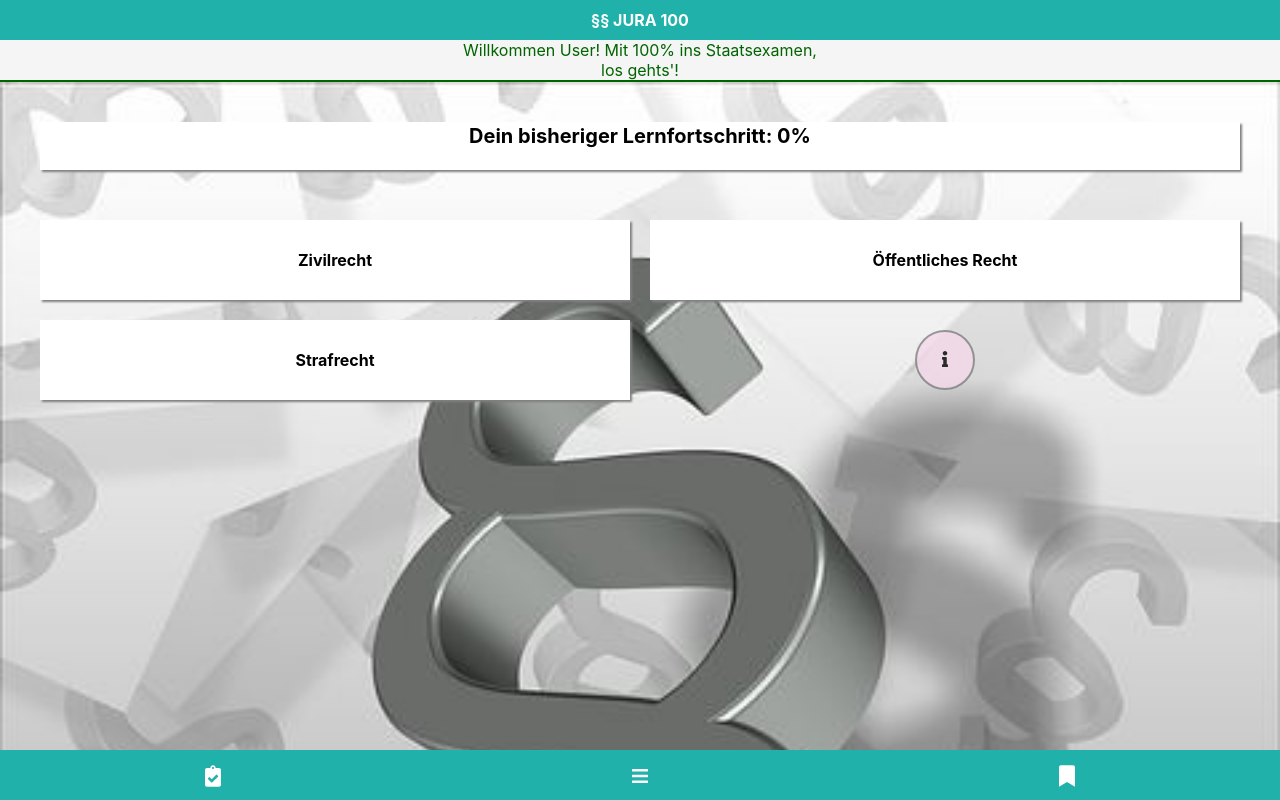
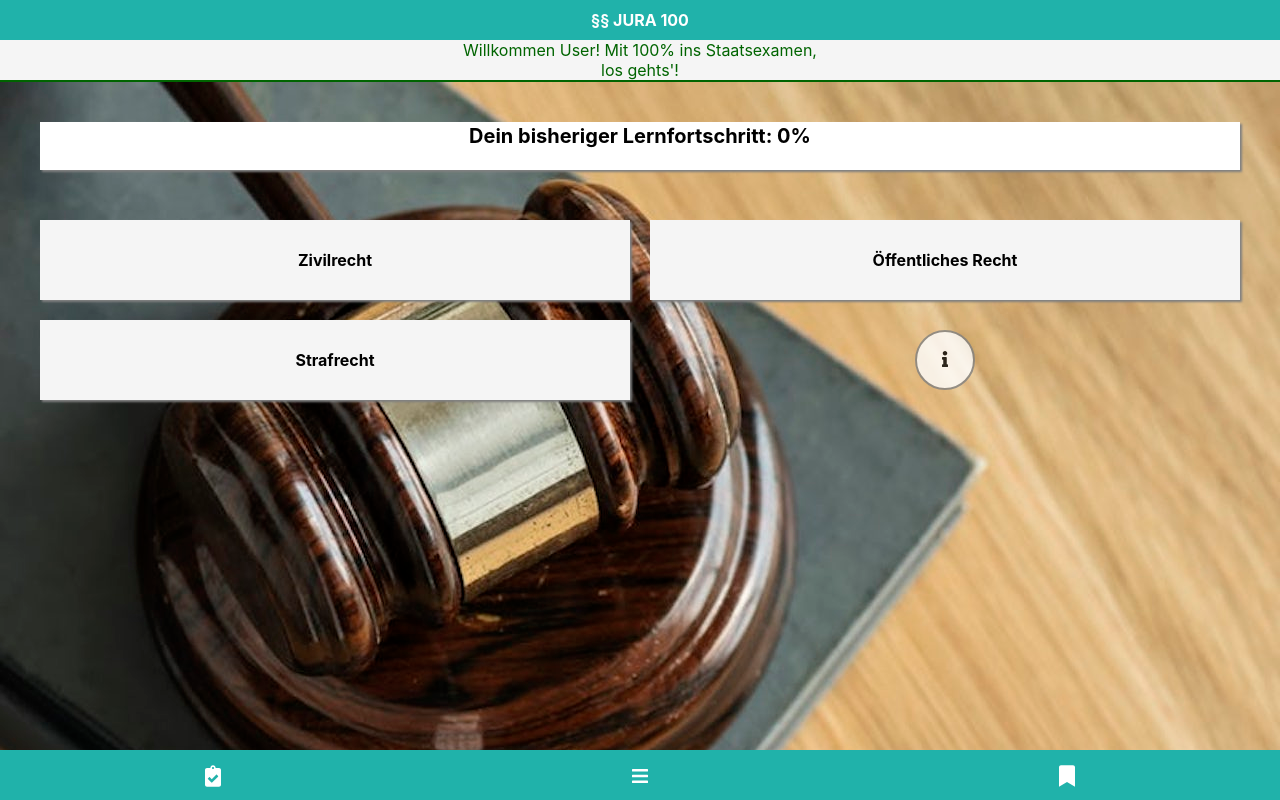
Before and after one commit to CaroSophie/Jura100, a React (Create React App) app: page / in a window 1280 px wide. Built offline with nearby package versions, Linux system fonts and the light colour scheme; what uid would draw is missing.

Commit message:
Change background

```diff
--- a/src/components/Card.js
+++ b/src/components/Card.js
@@ -11,7 +11,7 @@ const Stylecards = styled.div`
   box-shadow: 2px 2px 2px grey;
   /* border-radius: 20px; */
   /* border: 1px solid grey; */
-  background: white;
+  background: whitesmoke;
   font-weight: bold;
 `
 
--- a/src/components/Instruction.js
+++ b/src/components/Instruction.js
@@ -25,7 +25,7 @@ const Toggle = styled.button`
   font-size: 1em;
   height: 60px;
   width: 60px;
-  background: #f5d9ea;
+  background: white;
   opacity: 0.8;
 
   &:focus {
--- a/src/screens/Contentpage.js
+++ b/src/screens/Contentpage.js
@@ -4,7 +4,7 @@ import styled from 'styled-components'
 import Header from '../components/Header'
 import Content from '../components/Content'
 import Footer from '../components/Footer'
-import img from '../images/Paragraph.jpg'
+import img from '../images/background.jpeg'
 
 const Wrapper = styled.section`
   height: 100vh;
--- a/src/screens/Home.js
+++ b/src/screens/Home.js
@@ -5,7 +5,7 @@ import Card from '../components/Card'
 import Progressbar from '../components/Progressbar'
 import Instruction from '../components/Instruction'
 import Welcome from '../components/Welcome'
-import img from '../images/Paragraph.jpg'
+import img from '../images/background.jpeg'
 import styled from 'styled-components'
 import { NavLink } from 'react-router-dom'
 
--- a/src/screens/SubPage.js
+++ b/src/screens/SubPage.js
@@ -5,7 +5,7 @@ import Topic from '../components/Topic'
 import Footer from '../components/Footer'
 import Overview from '../components/Overview'
 import Header from '../components/Header'
-import img from '../images/Paragraph.jpg'
+import img from '../images/background.jpeg'
 
 const Wrapper = styled.section`
   background: whitesmoke;
```
Also changed, not shown: src/images/Buchbild.jpg (deleted).
